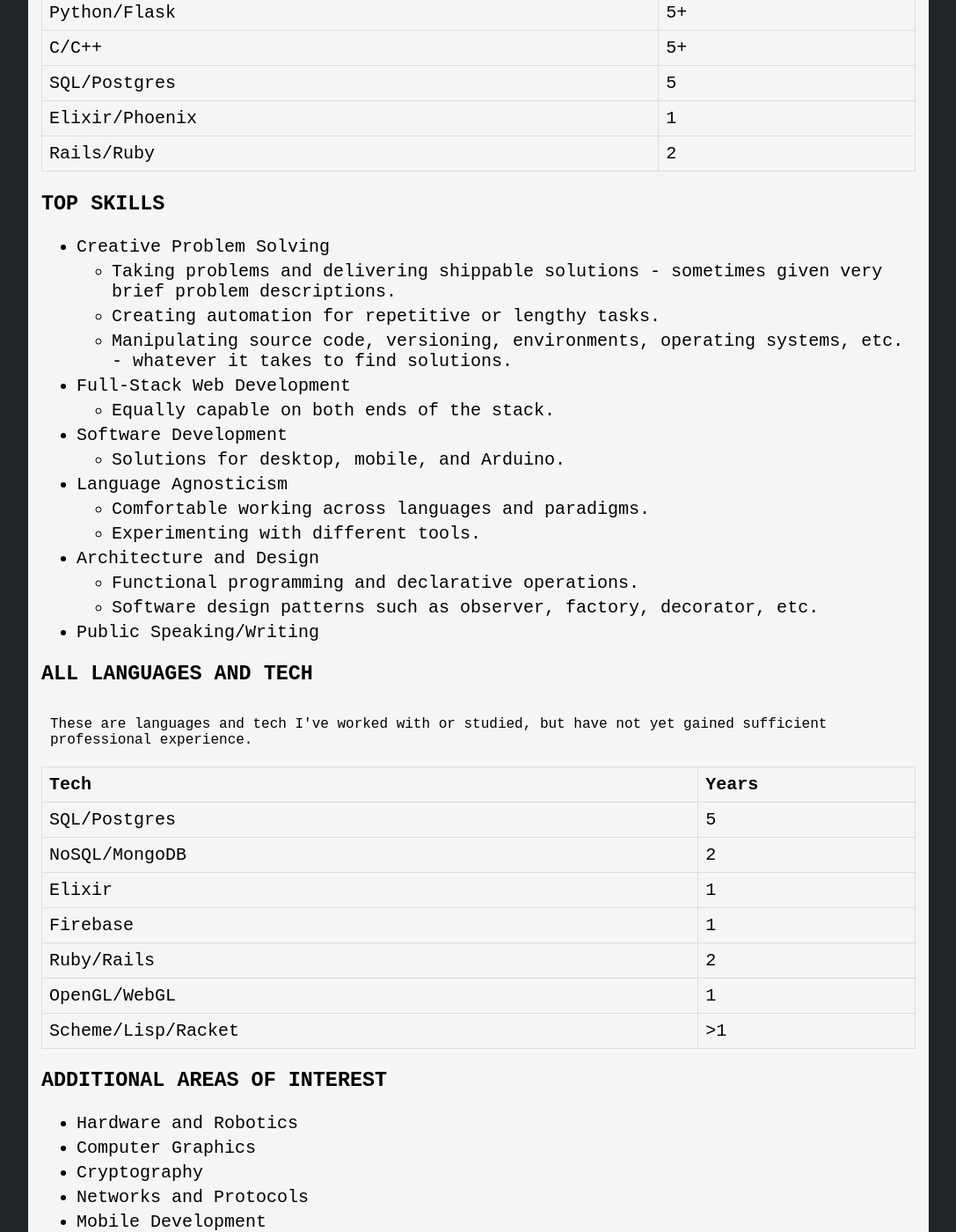
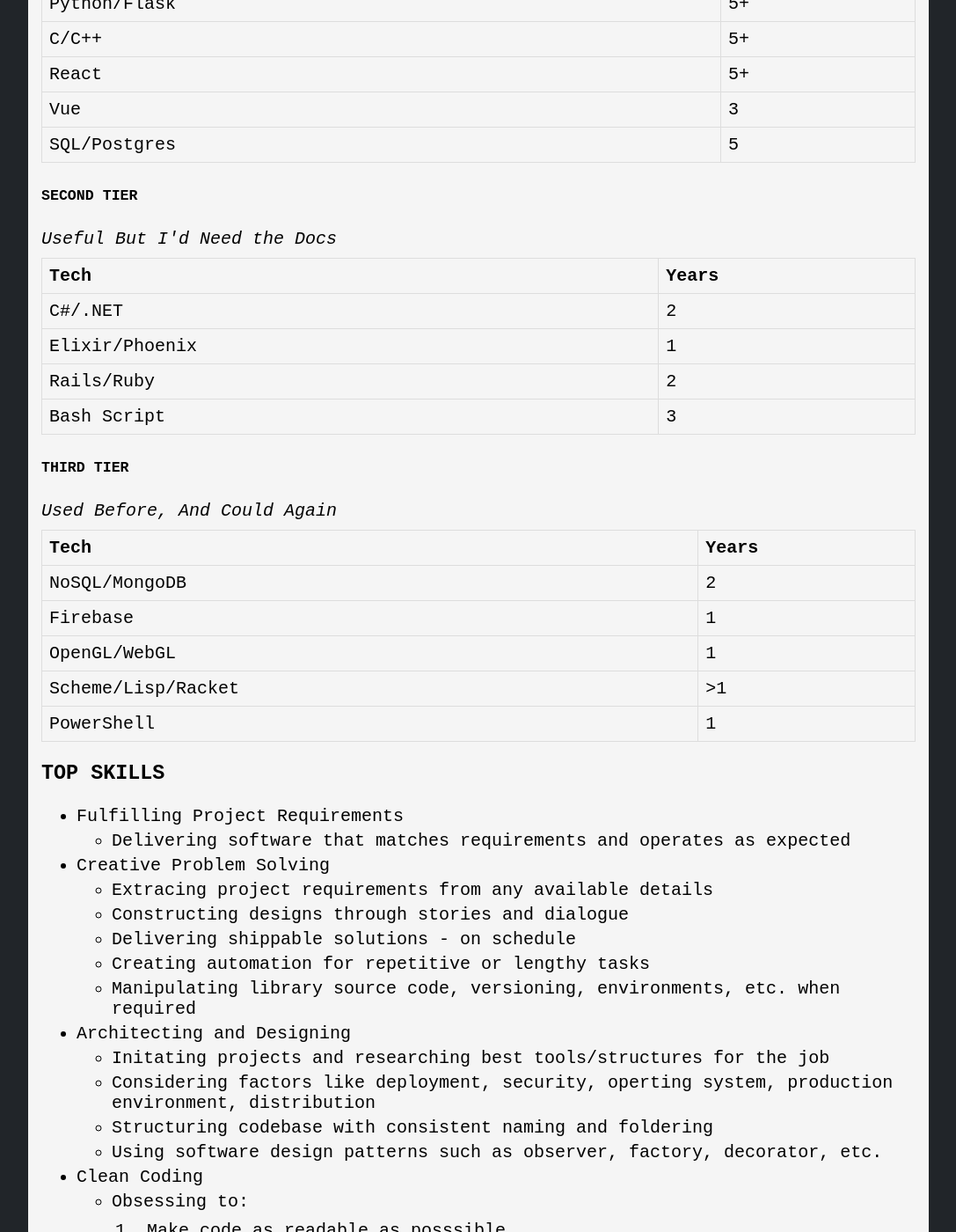
Before and after one commit to chrisdel101/chris-del-portfolio, a Jekyll site: the page built from manifest.md, in a window 1280 px wide and 1400 px high, scrolled down 533 px. Shown: the whole window at 88% size, without its empty margins (96-1183 px from the left). Built offline with Jekyll 4.4.1, drawn with Linux system fonts in a browser that asks for light colours; some of the changed text lies outside the part shown.

Commit message:
Updates to copy

```diff
--- a/_includes/work-history.html
+++ b/_includes/work-history.html
@@ -113,7 +113,7 @@
     <p>
       This was my first experience working with multiple facets of engineering
       - software, hardware and electrical elements. Getting to work with so
-      many pieces of technology was an excellent experience.
+      many pieces of technology was an excellent experience. I even had to learn how to sauter properly.
     </p>
     <p>
       Since I was the only developer on the project I had to make all decisions:
--- a/manifest.md
+++ b/manifest.md
@@ -16,31 +16,22 @@
       <h2>Chris Dielschnieder</h2>
       <h4>SOFTWARE DEVELOPER</h4>
     </div>
-    <hr />
+    <div id="dev-journey" class="work-related-content">
+    <h3 class="content-title">SKILLS AND PROFCIENCY</h3>
+    <hr>
     <div class="skills-print-container job-detail">
-      <p class="tldr">
-        <strong>TL;DR</strong> It builds background worker processes running on
-        timed intervals, fetches data from a source API, and sends it to a
-        target API.
-      </p>
       <div id="langs-and-tech">
-        <h3>TOP LANGUAGES AND TECH</h3>
+        <h4>TOP LANGUAGES AND FRAMEWORKS</h4>
+        <h5>FIRST TIER</h5>
+        <div><em>My Profesional Toolbox</em></div>
         <table>
           <tr>
             <th>Tech</th>
             <th>Years</th>
           </tr>
           <tr>
-            <td>Javascript/ES6</td>
+            <td>Javascript/Typescript</td>
             <td>5+</td>
-          </tr>
-          <tr>
-            <td>React</td>
-            <td>5</td>
-          </tr>
-          <tr>
-            <td>Typescript</td>
-            <td>2</td>
           </tr>
           <tr>
             <td>Python/Flask</td>
@@ -51,8 +42,28 @@
             <td>5+</td>
           </tr>
           <tr>
+            <td>React</td>
+            <td>5+</td>
+          </tr>
+          <tr>
+            <td>Vue</td>
+            <td>3</td>
+          </tr>
+          <tr>
             <td>SQL/Postgres</td>
             <td>5</td>
+          </tr>
+        </table>
+        <h5>SECOND TIER</h5>
+        <div><em>Useful But I'd Need the Docs</em></div>
+        <table>
+         <tr>
+            <th>Tech</th>
+            <th>Years</th>
+          </tr>
+          <tr>
+            <td>C#/.NET</td>
+            <td>2</td>
           </tr>
           <tr>
             <td>Elixir/Phoenix</td>
@@ -62,36 +73,97 @@
             <td>Rails/Ruby</td>
             <td>2</td>
           </tr>
+          <tr>
+            <td>Bash Script</td>
+            <td>3</td>
+          </tr>
+        </table>
+        <h5>THIRD TIER</h5>
+        <div><em>Used Before, And Could Again</em></div>
+        <table>
+         <tr>
+            <th>Tech</th>
+            <th>Years</th>
+          </tr>
+          <tr>
+          <td>NoSQL/MongoDB</td>
+          <td>2</td>
+        </tr>
+        <tr>
+          <td>Firebase</td>
+          <td>1</td>
+        </tr>
+        <tr>
+          <td>OpenGL/WebGL</td>
+          <td>1</td>
+        </tr>
+        <tr>
+          <td>Scheme/Lisp/Racket</td>
+          <td>>1</td>
+        </tr>
+        <tr>
+            <td>PowerShell</td>
+            <td>1</td>
+          </tr>
         </table>
       </div>
       <div id="top-skills">
         <h3>TOP SKILLS</h3>
         <ul>
           <li>
+          Fulfilling Project Requirements
+            <ul>
+                <li>Delivering software that matches requirements and operates as expected</li>
+            </ul>
+          </li>
+            <li>
             Creative Problem Solving
             <ul>
               <li>
-                Taking problems and delivering shippable solutions - sometimes
-                given very brief problem descriptions.
+               Extracing project requirements from any available details
               </li>
-              <li>Creating automation for repetitive or lengthy tasks.</li>
+              <li>Constructing designs through stories and dialogue </li>
               <li>
-                Manipulating source code, versioning, environments, operating
-                systems, etc. - whatever it takes to find solutions.
+                Delivering shippable solutions -  on schedule
+              </li>
+              <li>Creating automation for repetitive or lengthy tasks</li>
+              <li>
+                Manipulating library source code, versioning, environments, etc. when required
               </li>
             </ul>
           </li>
           <li>
-            Full-Stack Web Development
+            Architecting and Designing
             <ul>
-              <li>Equally capable on both ends of the stack.</li>
+              <li>
+                Initating projects
+                and researching best tools/structures for the job
+              </li>
+              <li>
+               Considering factors like deployment, security, operting system, production environment, distribution
+              </li>
+              <li>
+               Structuring codebase with consistent naming and foldering
+              </li>
+              <li>
+                Using software design patterns such as observer, factory, decorator,
+                etc.
+              </li>
             </ul>
           </li>
           <li>
-            Software Development
-            <ul>
-              <li>Solutions for desktop, mobile, and Arduino.</li>
-            </ul>
+          Clean Coding
+          <ul>
+            <li>
+            Obsessing to:
+                <ol>
+                    <li>Make code as readable as posssible</li>
+                    <li>Make code as concise as possible, without sacraficing readbability</li>
+                    <li>Make code design app-wide as consistent as possible</li>
+                    <li>Reuse and keep things DRY</li>
+                </ol>
+            </li>
+          </ul>
           </li>
           <li>
             Language Agnosticism
@@ -101,69 +173,30 @@
             </ul>
           </li>
           <li>
-            Architecture and Design
+            Documentation
             <ul>
-              <li>Functional programming and declarative operations.</li>
-              <li>
-                Software design patterns such as observer, factory, decorator,
-                etc.
-              </li>
+              <li>Tracking progress and tasks across a project</li>
+              <li>Keeping logs of key design and techincal details for reference</li>
+              <li>Notating tasks in detail for historical clarity</li>
             </ul>
           </li>
-          <li>Public Speaking/Writing</li>
+          <li>Public Speaking/Writing/Presenting</li>
         </ul>
       </div>
-    </div>
-    <div id="all-langs-tech" class="job-detail">
-      <h3>ALL LANGUAGES AND TECH</h3>
-      <p class="description">
-        These are languages and tech I've worked with or studied, but have not
-        yet gained sufficient professional experience.
-      </p>
-      <table>
-        <tr>
-          <th>Tech</th>
-          <th>Years</th>
-        </tr>
-        <tr>
-          <td>SQL/Postgres</td>
-          <td>5</td>
-        </tr>
-        <tr>
-          <td>NoSQL/MongoDB</td>
-          <td>2</td>
-        </tr>
-        <tr>
-          <td>Elixir</td>
-          <td>1</td>
-        </tr>
-        <tr>
-          <td>Firebase</td>
-          <td>1</td>
-        </tr>
-        <tr>
-          <td>Ruby/Rails</td>
-          <td>2</td>
-        </tr>
-        <tr>
-          <td>OpenGL/WebGL</td>
-          <td>1</td>
-        </tr>
-        <tr>
-          <td>Scheme/Lisp/Racket</td>
-          <td>>1</td>
-        </tr>
-      </table>
-    </div>
     <div id="intermediate-skills" class="job-detail">
       <h3>ADDITIONAL AREAS OF INTEREST</h3>
+      <div><em>Interested but not neccessarily skilled</em></div>
       <ul>
+        <li>Functional Programming</li>
         <li>Hardware and Robotics</li>
-        <li>Computer Graphics</li>
         <li>Cryptography</li>
         <li>Networks and Protocols</li>
+        <li>Computer Graphics</li>
         <li>Mobile Development</li>
+        <li>Assembly and MIPS</li>
       </ul>
+    </div>
+    </div>
     </div>
   </div>
 </section>
```
Also changed, not shown: _includes/projects-history.html (+6 -37 lines).
